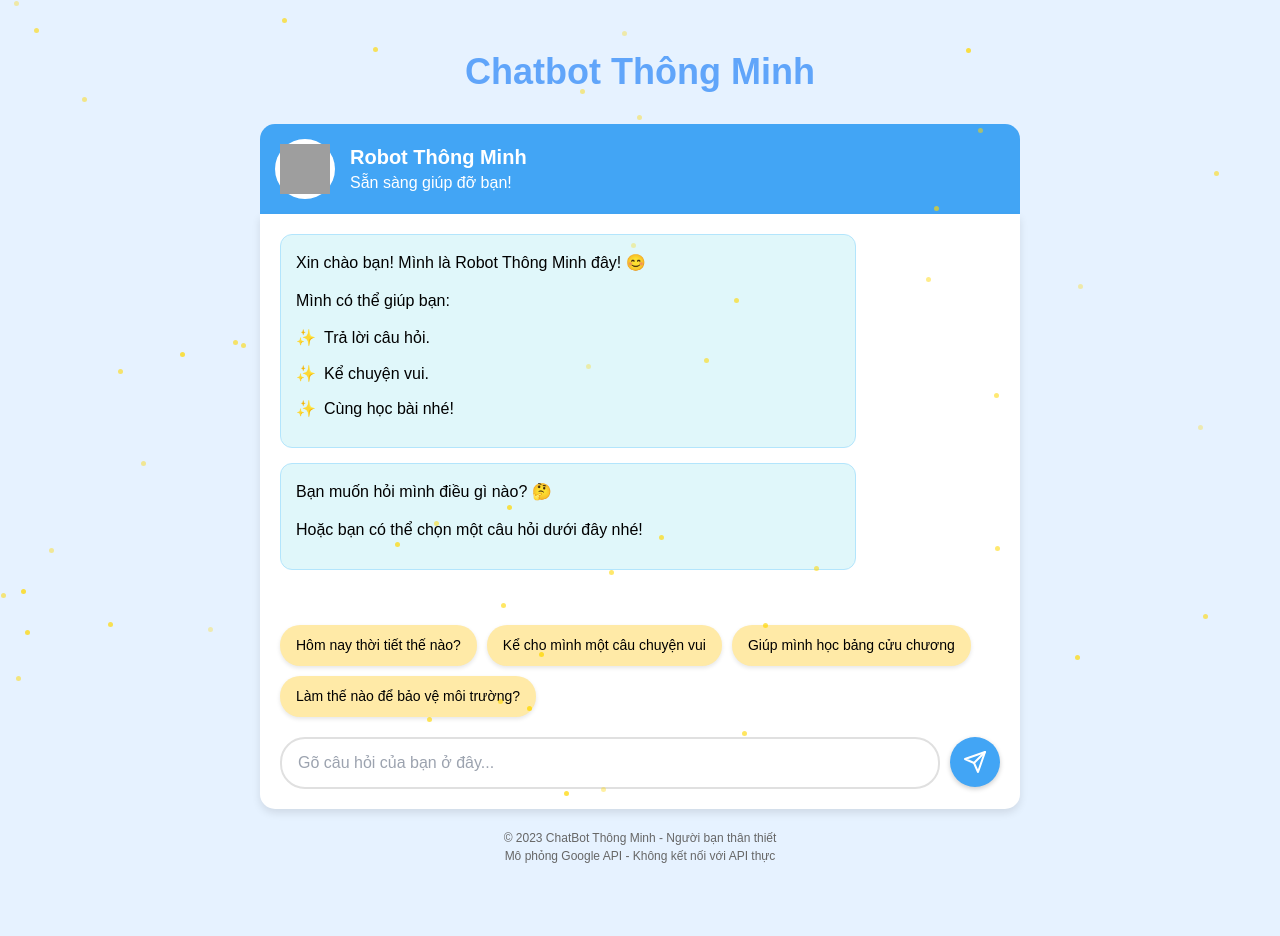
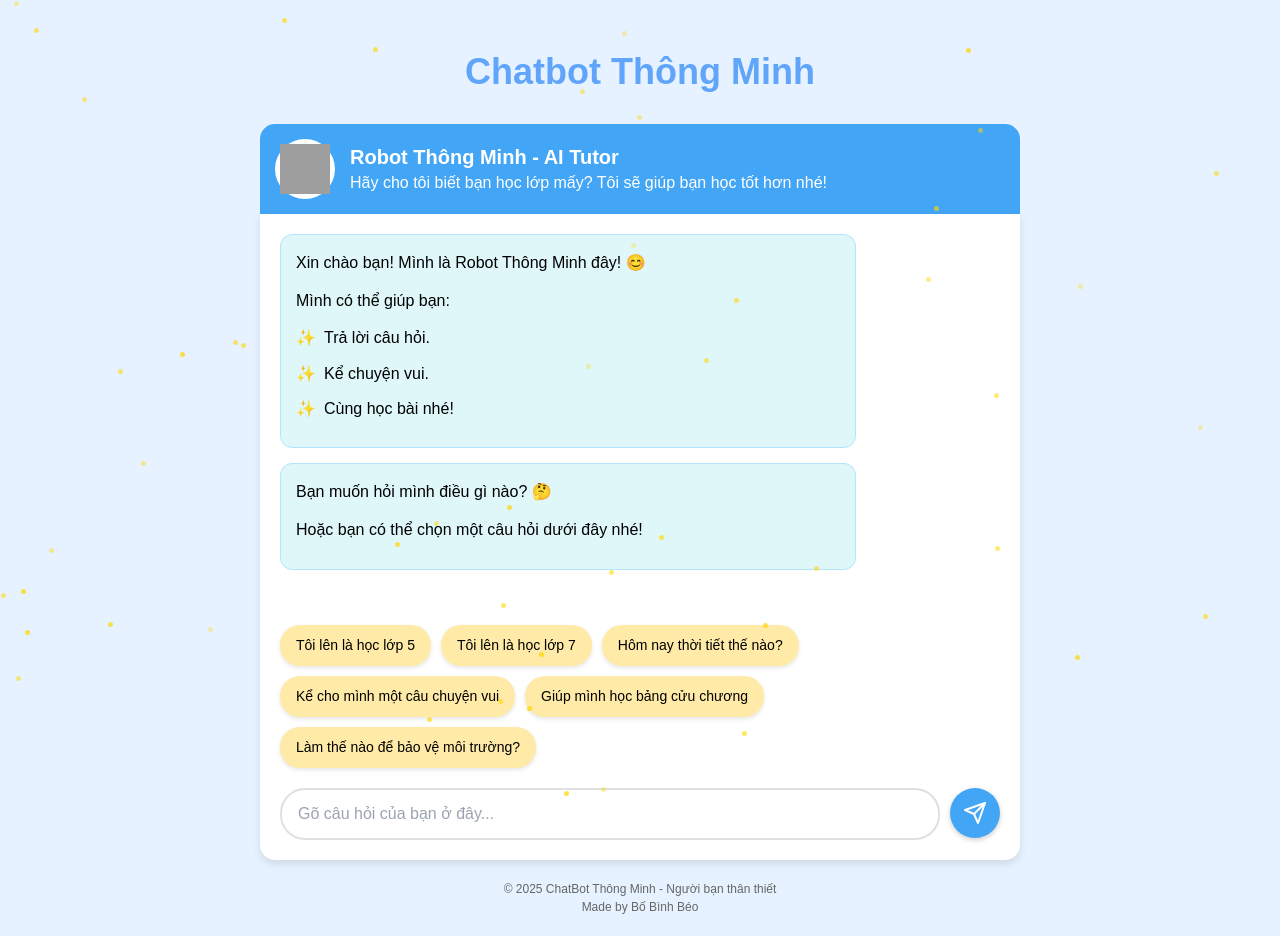
Before and after one commit to btbinh2710/EducationAI, a website: page src/index.html in a window 1280 px wide. Before the commit the page ends 885 px from the top, so only its background shows below. Drawn offline with nearby package versions, Linux system fonts and the light colour scheme; grey boxes are pictures that could not be loaded.

Commit message:
Cập nhật thông tin trong index.html

```diff
--- a/src/index.html
+++ b/src/index.html
@@ -215,8 +215,8 @@
                 <img src="https://cdn.jsdelivr.net/gh/twitter/twemoji@14.0.2/assets/72x72/1f916.png" alt="Robot">
             </div>
             <div>
-                <h2 class="text-xl font-bold" style="font-family: Arial, sans-serif;">Robot Thông Minh</h2>
-                <p style="font-family: Arial, sans-serif;">Sẵn sàng giúp đỡ bạn!</p>
+                <h2 class="text-xl font-bold" style="font-family: Arial, sans-serif;">Robot Thông Minh - AI Tutor</h2>
+                <p style="font-family: Arial, sans-serif;">Hãy cho tôi biết bạn học lớp mấy? Tôi sẽ giúp bạn học tốt hơn nhé! </p>
             </div>
         </div>
 
@@ -240,6 +240,8 @@
 
             <div>
                 <div class="suggestion-buttons">
+                    <button class="suggestion-button">Tôi lên là học lớp 5</button>
+                    <button class="suggestion-button">Tôi lên là học lớp 7</button>
                     <button class="suggestion-button">Hôm nay thời tiết thế nào?</button>
                     <button class="suggestion-button">Kể cho mình một câu chuyện vui</button>
                     <button class="suggestion-button">Giúp mình học bảng cửu chương</button>
@@ -259,8 +261,8 @@
         </div>
 
         <div class="footer">
-            <p>© 2023 ChatBot Thông Minh - Người bạn thân thiết</p>
-            <p>Mô phỏng Google API - Không kết nối với API thực</p>
+            <p>© 2025 ChatBot Thông Minh - Người bạn thân thiết</p>
+            <p>Made by Bố Bình Béo</p>
         </div>
     </div>
 
```
